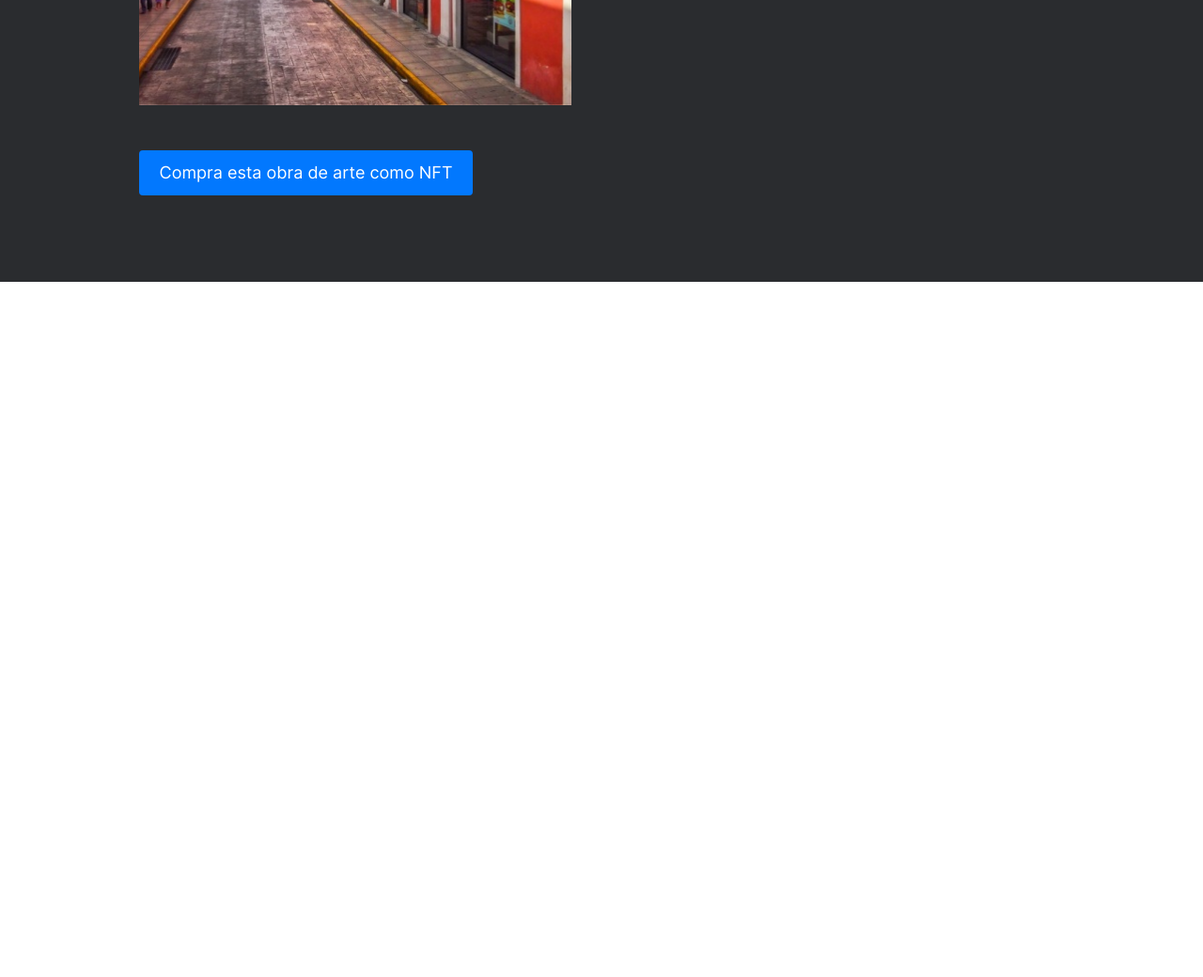
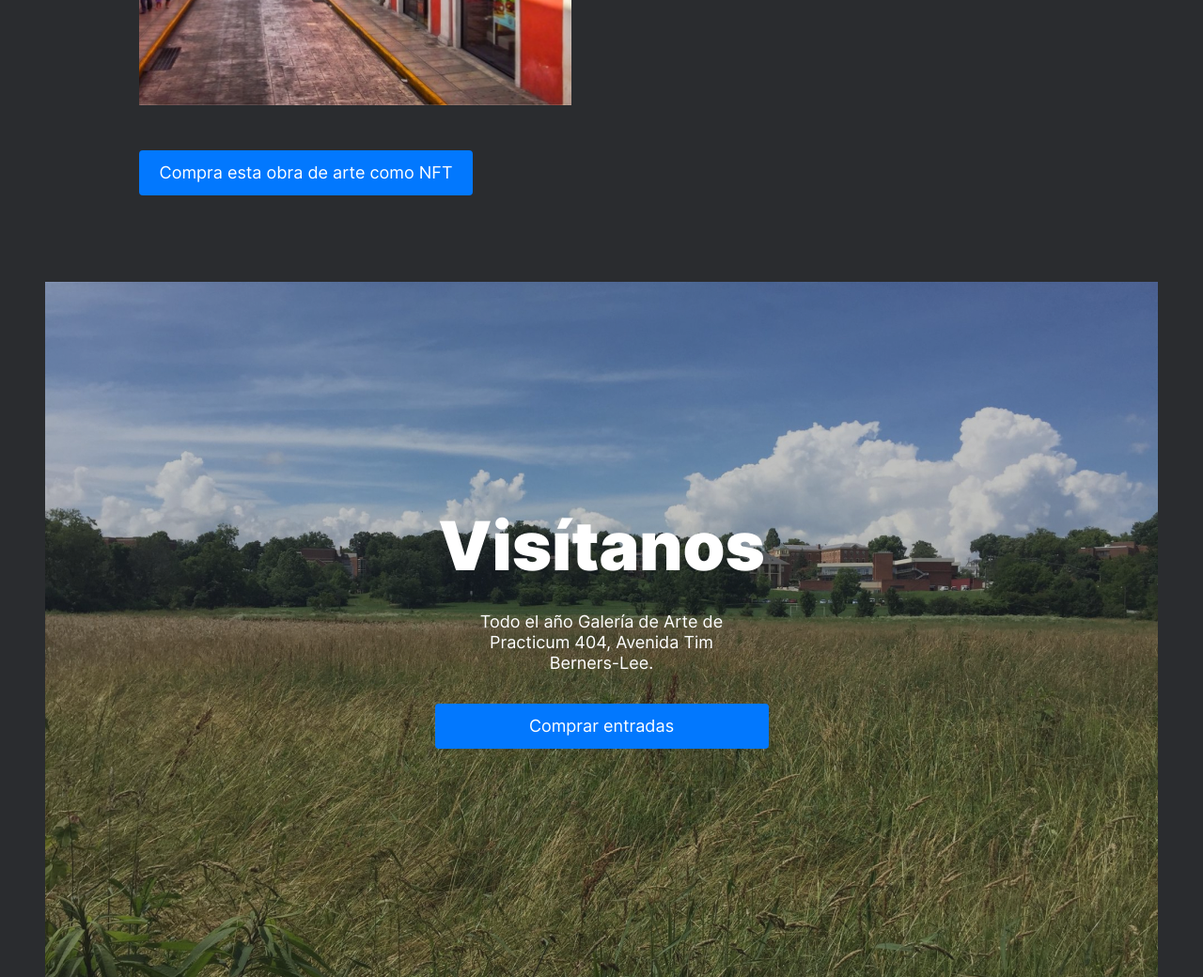
Before and after one commit to andruuul/web_project_3_esp, a plain HTML site: page index.html in a window 1280 px wide. Shown: the part 6675-7715 px from the top of the page at 94% size. Before the commit the page ends 6975 px from the top, so only its background shows below. Drawn offline with nearby package versions, Linux system fonts and the light colour scheme.

Commit message:
finish cover

```diff
--- /dev/null
+++ b/blocks/content/cover/__button/cover__button.css
@@ -0,0 +1,24 @@
+.cover__button {
+  width: 355px;
+  height: 48px;
+  background: #0278FE;
+  border: none;
+  outline: none;
+  border-radius: 4px;
+  font-family: 'Inter-Regular';
+  font-weight: normal;
+  font-size: 18px;
+  line-height: 1;
+  color: #fff;
+  margin: 0;
+  padding: 0;
+  text-decoration: none;
+  display: flex;
+  align-items: center;
+  justify-content: center;
+}
+
+.cover__button:hover {
+  background: #0063D2;
+  cursor: pointer;
+}
--- /dev/null
+++ b/blocks/content/cover/__container/cover__container.css
@@ -0,0 +1,9 @@
+.cover__container {
+  margin: auto;
+  padding: 0;
+  display: flex;
+  flex-direction: column;
+  justify-items: center;
+  align-items: center;
+  position: relative;
+}
--- /dev/null
+++ b/blocks/content/cover/__image/cover__image.css
@@ -0,0 +1,17 @@
+.cover__image {
+  opacity: 0.7;
+  position: absolute;
+  margin: 0;
+  padding: 0;
+  object-fit: cover;
+  max-width: 1184px;
+  max-height: 740px;
+}
+
+.cover__image:hover {
+  opacity: 0.2;
+}
+
+.cover__image:hover .cover__button:hover {
+    opacity: .2;
+  }
--- /dev/null
+++ b/blocks/content/cover/__text/cover__text.css
@@ -0,0 +1,11 @@
+.cover__text {
+  font-family: 'Inter-Regular';
+  font-size: 18px;
+  font-weight: normal;
+  line-height: 1.22;
+  color: #fff;
+  width: 280px;
+  margin: 0;
+  padding: 32px 0 32px;
+  text-align: center;
+}
--- /dev/null
+++ b/blocks/content/cover/__title/cover__title.css
@@ -0,0 +1,11 @@
+.cover__title {
+  font-family: 'Inter-Black';
+  font-size: 72px;
+  font-weight: normal;
+  line-height: 1.06;
+  color: #fff;
+  width: 650px;
+  margin: 0;
+  padding: 0;
+  text-align: center;
+}
--- /dev/null
+++ b/blocks/content/cover/cover.css
@@ -0,0 +1,7 @@
+.cover {
+  display: flex;
+  justify-content: center;
+  margin: 0 48px 0;
+  padding: 0;
+  min-height: 740px;
+}
--- a/index.html
+++ b/index.html
@@ -132,11 +132,19 @@
           </div>
           <a class="places__button" href="https://opensea.io/">Compra esta obra de arte como NFT</a>
         </div>
-
-
       </section>
 
-      <section class="cover"></section>
+      <section class="cover">
+        <img class="cover__image" src="/images/background.jpg" alt="El campo con un cielo hermoso">
+        <div class="cover__container">
+          <h1 class="cover__title">Visítanos</h1>
+          <p class="cover__text">Todo el año
+            Galería de Arte de Practicum
+            404, Avenida Tim Berners-Lee.</p>
+          <a class="cover__button" href="https://opensea.io/">Comprar entradas</a>
+        </div>
+      </section>
+
     </main>
     <footer class="footer"></footer>
   </div>
--- a/pages/index.css
+++ b/pages/index.css
@@ -28,6 +28,13 @@
 @import url(../blocks/content/places/__button/places__button.css);
 @import url(../blocks/content/places/__button/_top-position-us/places__button_top-position-us.css);
 @import url(../blocks/content/places/__button/_top-position-bi/places__button_top-position-bi.css);
+@import url(../blocks/content/cover/cover.css);
+@import url(../blocks/content/cover/__image/cover__image.css);
+@import url(../blocks/content/cover/__container/cover__container.css);
+@import url(../blocks/content/cover/__title/cover__title.css);
+@import url(../blocks/content/cover/__text/cover__text.css);
+@import url(../blocks/content/cover/__button/cover__button.css);
+
 
 
 @font-face {
```
Also changed, not shown: images/background.jpg (added).
